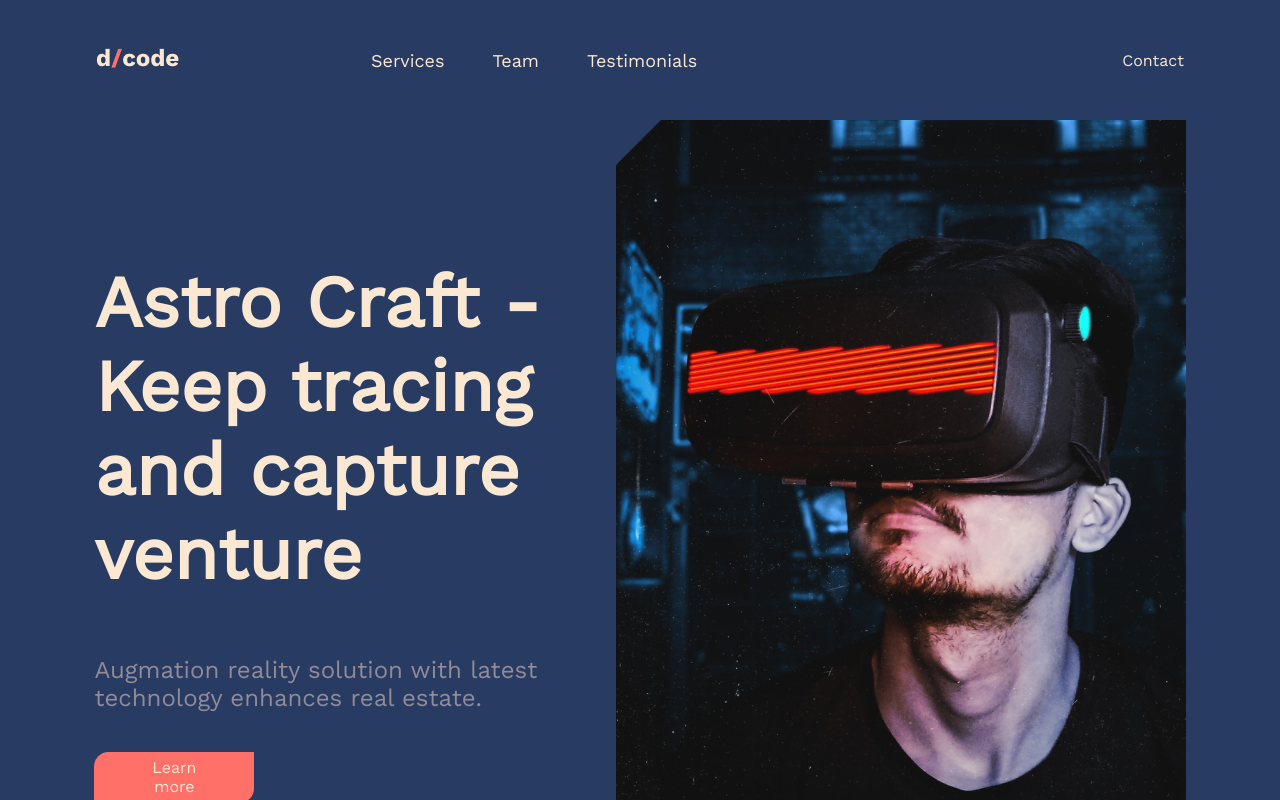
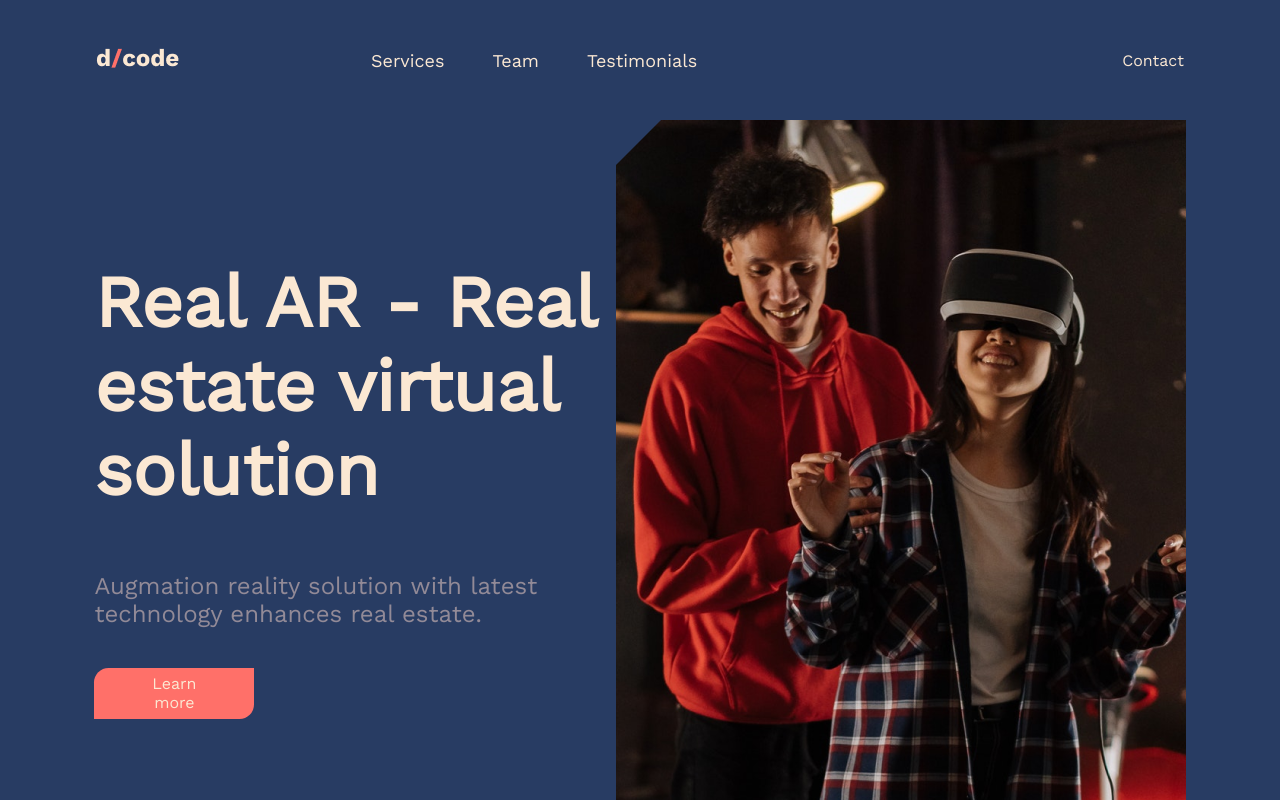
Before and after one commit to Akinsuyiphilip/Dcodes, a React (Create React App) app: page /Service in a window 1280 px wide. Shown: the top 800 px of the page. Built offline with nearby package versions, Linux system fonts and the light colour scheme.

Commit message:
add files

```diff
--- a/src/Components/slider/DataSLider.jsx
+++ b/src/Components/slider/DataSLider.jsx
@@ -1,12 +1,12 @@
  const Dataslider =[
-    // {
-    //     id: 1,
-    //     title:"Real AR - Real estate virtual solution",
-    //     Sub: "Augmation reality solution with latest technology enhances real estate.",
-    //     img: './imageslider/Image.png'
-    // },
     {
-        id: 1,
+
+        title:"Real AR - Real estate virtual solution",
+        Sub: "Augmation reality solution with latest technology enhances real estate.",
+        img: './imageslider/Image.png'
+    },
+    {
+
         title:"Astro Craft - Keep tracing and capture venture",
         Sub: "Augmation reality solution with latest technology enhances real estate.",
         img: './imageslider/Imageglass.png'
--- a/src/Components/slider/Slider.jsx
+++ b/src/Components/slider/Slider.jsx
@@ -9,29 +9,49 @@ import './Slider.css'
 const Slider = ({ slides }) =>{
 
 const [current, setCurrent] =useState(0);
-    const  lenght = slides.lenght;
+const length = slides.length;
 
-    if (!Array.isArray(slides) || slides.length <= 0) {
-        return null
+const nextSlide = () => {
+setCurrent(current === length - 1 ? 0 : current +1);
+};
+const prevSlide = () => {
+setCurrent(current === 0 ? length - 1 : current -1);
 }
 
-return (
-<>
+if(!Array.isArray(slides) || slides.length <= 0 ){ return null } ; return ( <>
     <section>
         <div className="firstsec">
-            {Dataslider.map((slide, index) => { return( < h2>{slide.title}</h2>)})}
-            {Dataslider.map((slide, index) => { return( <p >{slide.Sub}</p>)})}
+            {Dataslider.map((slide, index) => { return(
+
+            <div className={index === current ? 'slide active' : 'slide' } key={index}>
+                {index === current && < h2>{slide.title}</h2> }
+            </div>
+            )})}
+            {Dataslider.map((slide, index) => { return(
+                <div
+                className={ index === current ? 'slide active' : 'slide'} key={index}>
+                    {index === current && <p>{slide.Sub}</p>}
+                </div>
+            )})}
             <Button text="Learn more" />
 
             <div className="arrows">
-            <img src={Leftarrow} alt="" />
-            <img src={Rightarrow} alt="" />
+                <img src={Leftarrow} alt="" onClick={prevSlide} />
+                <img src={Rightarrow} alt="" onClick={nextSlide} />
             </div>
 
         </div>
-        <div className="imga">
-            {Dataslider.map((slide, index) => { return( <img src={slide.img} alt=" travel images" /> ) })}
+
+        {Dataslider.map((slide, index) => {
+        return(
+        <div className={index===current ? 'slide active' : 'slide' } key={index}>
+            {index === current && <img src={slide.img} alt=" travel images" /> }
+
         </div>
+
+
+        ) })}
+
     </section>
 
     </>
```
Lines whose indentation alone changed are shown as unchanged.
